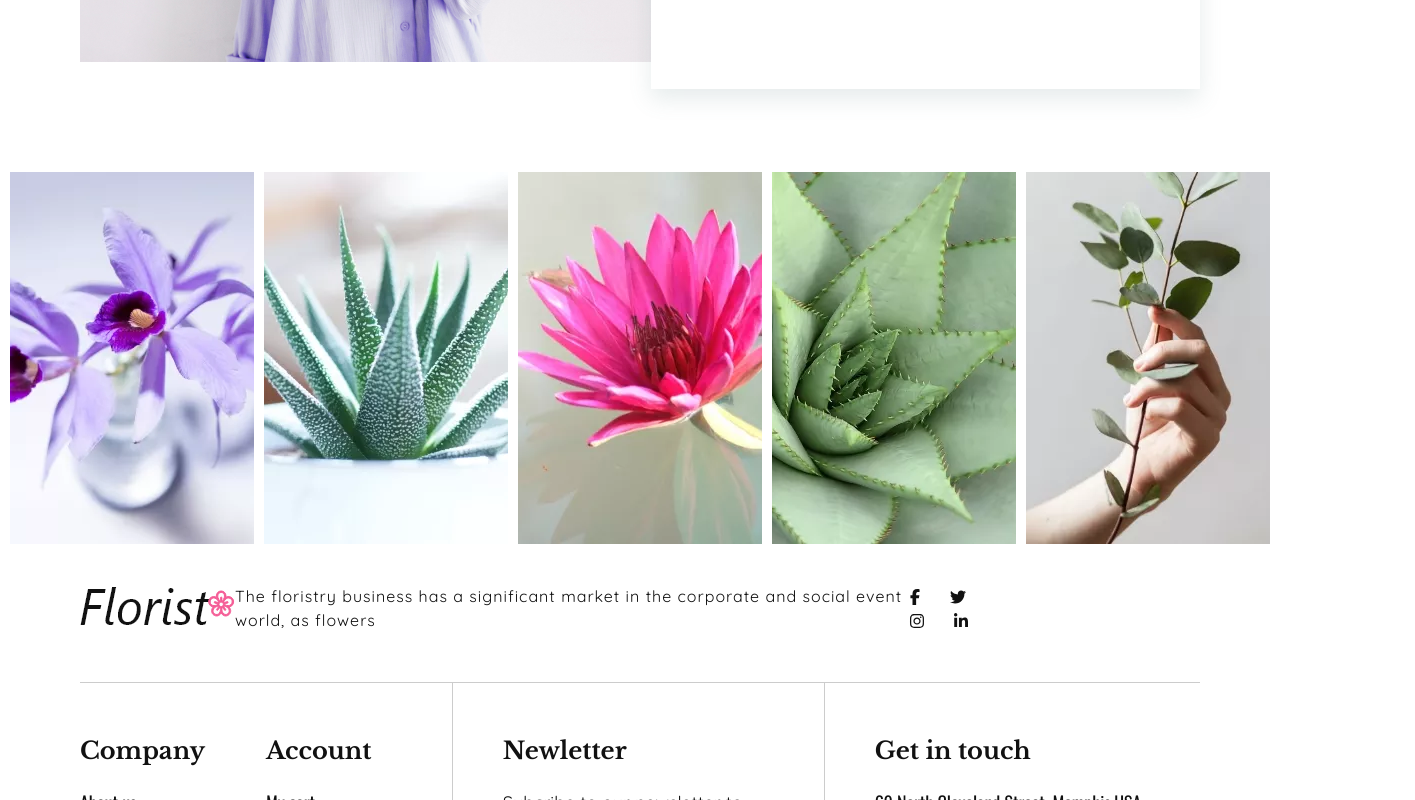
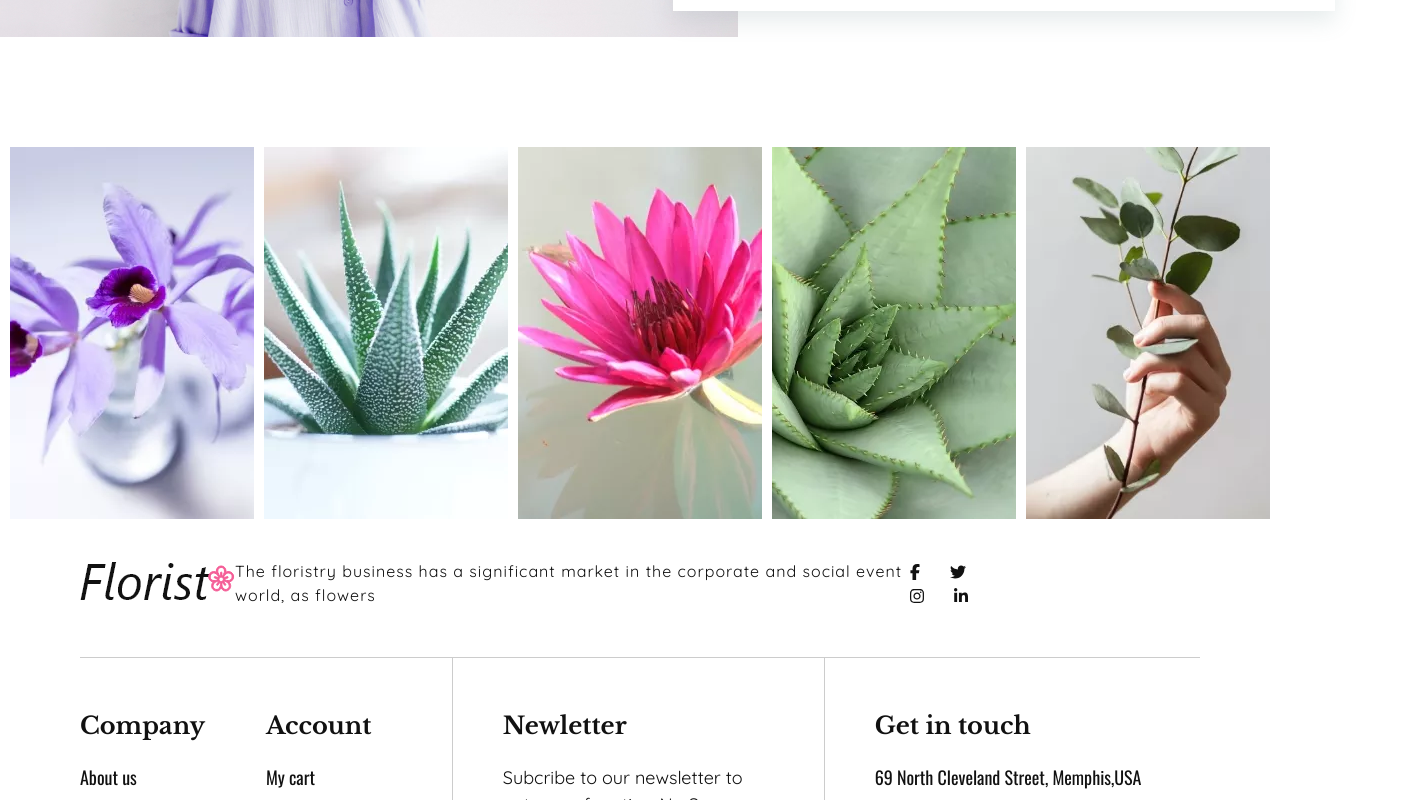
Before and after one commit to vantuan-01/florist, a React (Create React App) app: page / in a window 1280 px wide. Shown: the part 2080-2880 px from the top of the page, 1415 px wide, since content can reach past the window. Built offline with nearby package versions, Linux system fonts and the light colour scheme.

Commit message:
responsive header part 1

```diff
--- a/src/Layout/HomeLayout/HomeLayout.js
+++ b/src/Layout/HomeLayout/HomeLayout.js
@@ -7,11 +7,11 @@ const Footer = lazy(() => import('~/components/Footer'));
 
 function HomeLayout({ children }) {
     return (
-        <>
+        <div className={styles.wrapper}>
             <Header />
             <div className={styles.container_home}>{children}</div>
             <Footer />
-        </>
+        </div>
     );
 }
 
--- a/src/components/GlobalStyles/GlobalStyles.module.scss
+++ b/src/components/GlobalStyles/GlobalStyles.module.scss
@@ -90,37 +90,25 @@ html *::-webkit-scrollbar-track {
     width: 100%;
 }
 
-// @media only screen and (min-width: 145rem) {
-//     .container {
-//         max-width: 141rem;
-//     }
-// }
-
-/* Large screens ----------- */
-// @media only screen and (min-width: 182.4rem) {
-//     .container,
-//     .container_home {
-//         max-width: 141rem;
-//     }
-// }
-
-/* Desktops and laptops ----------- */
-@media only screen and (min-width: 122.4rem) {
-    .container {
-        max-width: 141rem;
+// ---------------- Break Points -----------------
+// PC
+@media (min-width: 1224px) {
+    .container,
+    .container_home {
+        width: 155rem;
     }
 }
-
-/* iPads (portrait) ----------- */
-@media only screen and (min-device-width: 76.8rem) and (max-device-width: 102.4rem) and (orientation: portrait) {
-    .container {
-        max-width: 72rem;
+// Tablet
+@media (min-width: 768px) and (max-width: 1224px) {
+    .container,
+    .container_home {
+        width: 100rem;
     }
 }
-
-/* Smartphones (portrait) ----------- */
-@media only screen and (max-width: 32rem) {
-    .container {
-        max-width: 54rem;
+// Mobile
+@media (max-width: 768px) {
+    .container,
+    .container_home {
+        width: 50rem;
     }
 }
```
Also changed, not shown: src/components/Header/Header.module.scss (+43 -2 lines).
